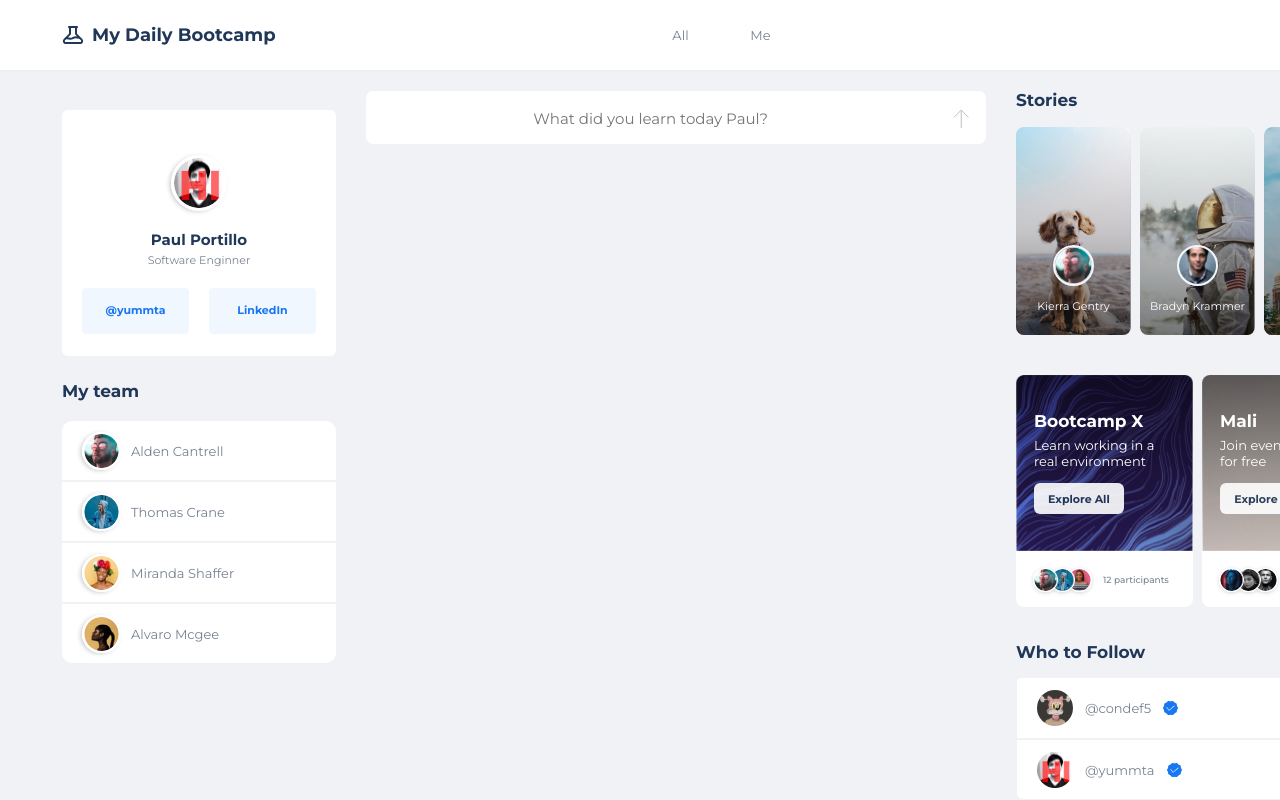
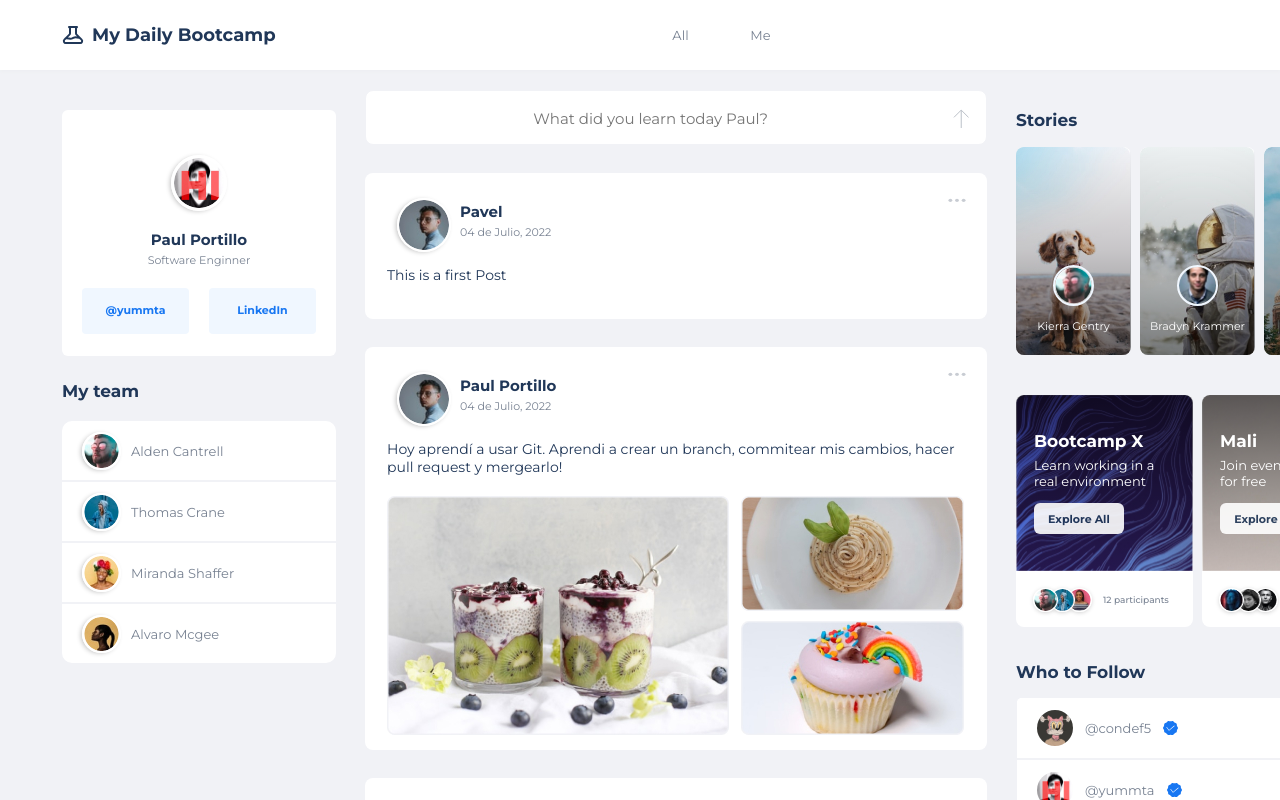
Before and after one commit to JimmyLoloy98/my-daily-bootcamp-react, a React (Vite) app: page / in a window 1280 px wide. Shown: the top 800 px of the page. Built offline with nearby package versions, Linux system fonts and the light colour scheme.

Commit message:
ADD: link to component in app

```diff
--- a/src/App.jsx
+++ b/src/App.jsx
@@ -9,6 +9,7 @@ import ProfileCard from "./components/ProfileCard";
 import Team from "./components/Teams";
 import FollowUp from "./components/FollowUp";
 import NewPost from "./components/NewPost";
+import Post from "./components/Post";
 
 function App() {
   return (
@@ -23,6 +24,7 @@ function App() {
 
         <DailyContent>
           <NewPost />
+          <Post />
         </DailyContent>
 
         <SidebarRigth>
```
